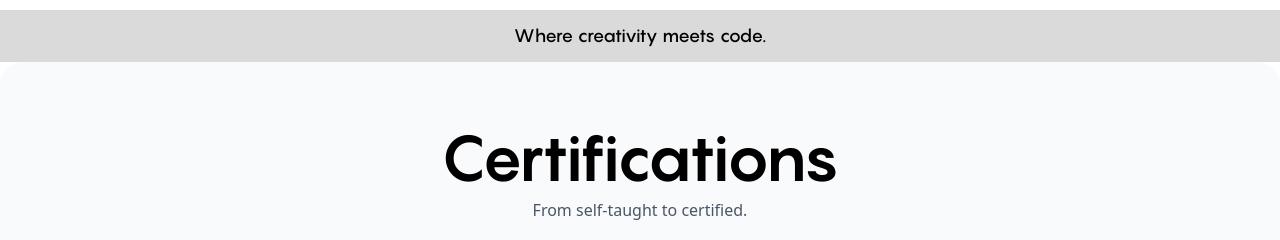
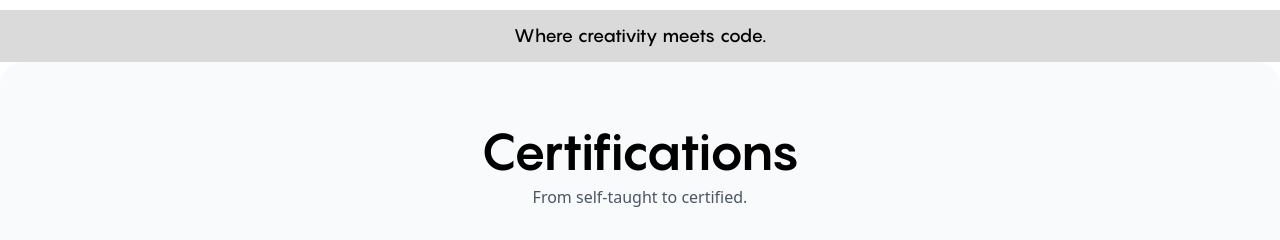
Before and after one commit to hasaan-azeem/Personl_Portfolio, a React (Vite) app: page / in a window 1280 px wide. Shown: the part 4280-4520 px from the top of the page. Built offline with nearby package versions, Linux system fonts and the light colour scheme.

Commit message:
space error done

```diff
--- a/src/components/Certification.jsx
+++ b/src/components/Certification.jsx
@@ -65,7 +65,7 @@ const Certification = () => {
       className="w-full px-4 sm:px-6 lg:px-8 py-16 bg-gray-50 rounded-3xl dark:bg-gray-900"
     >
       <div className="max-w-6xl mx-auto">
-        <h2 className="text-6xl sm:text-[5vw] font-[apna] font-bold text-center text-black dark:text-white mb-2">
+        <h2 className="text-5xl sm:text-[4vw] font-[apna] font-bold text-center text-black dark:text-white mb-2">
           Certifications
         </h2>
 
```
